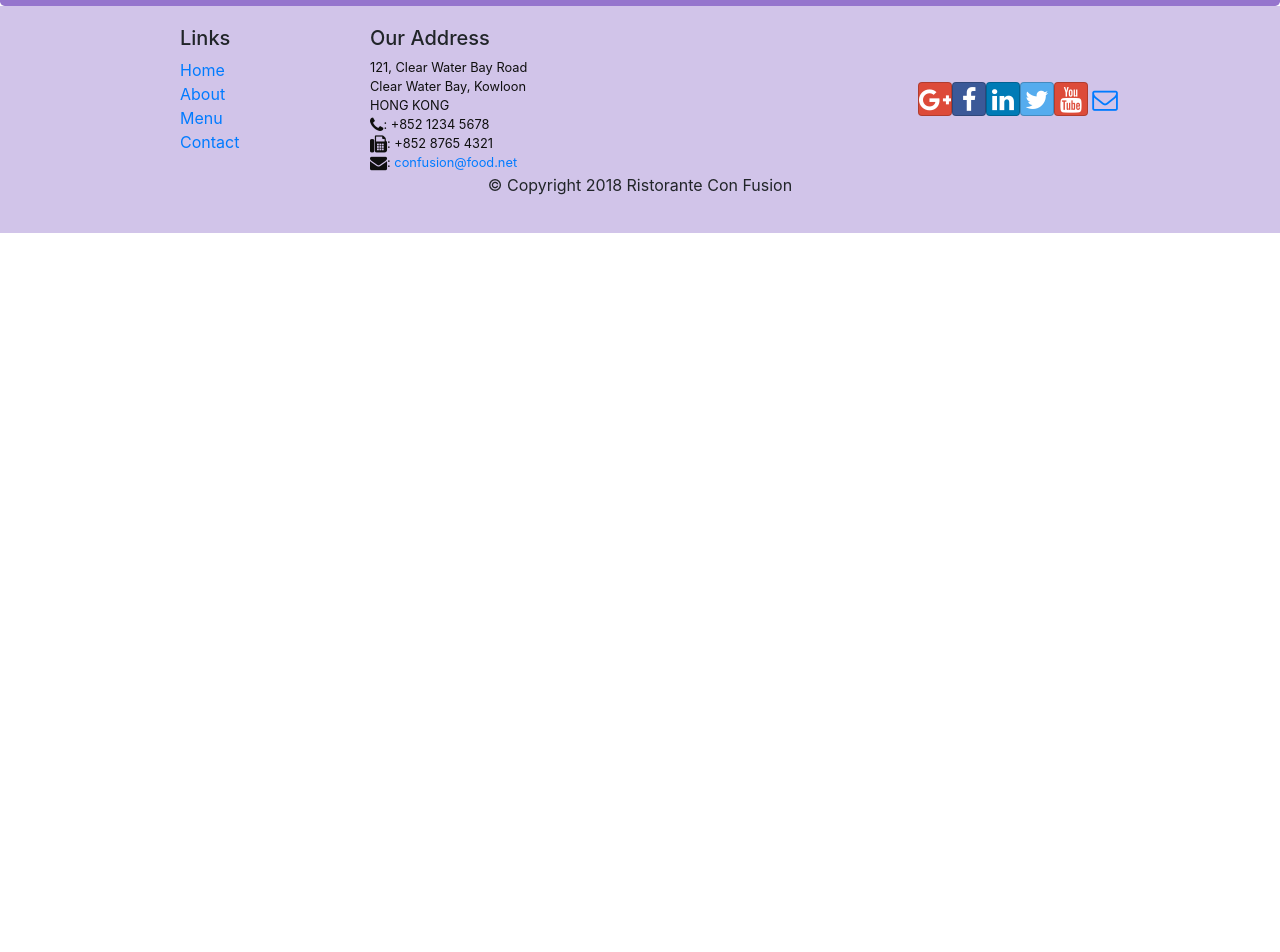
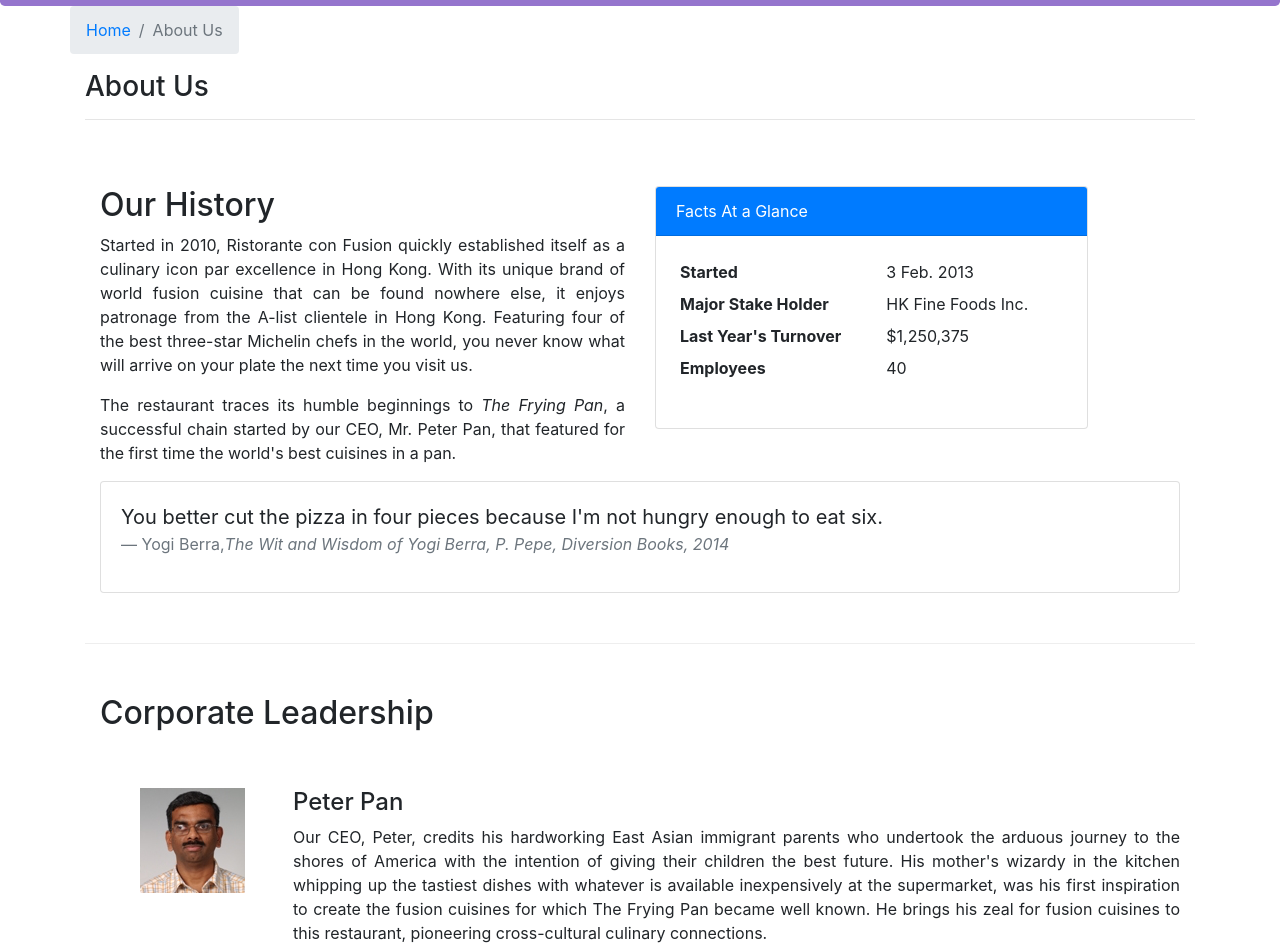
Before and after one commit to karankishor/Ristorante-Con-Fusion, a React (Create React App) app: page /aboutus in a window 1280 px wide. Shown: the part 336-1288 px from the top of the page. Before the commit the page ends 800 px from the top, so only its background shows below. Built offline with nearby package versions, Linux system fonts and the light colour scheme.

Commit message:
Assignment 2

```diff
--- /dev/null
+++ b/src/components/AboutComponent.js
@@ -0,0 +1,100 @@
+import React from 'react';
+import { Breadcrumb, BreadcrumbItem, Card, CardBody, CardHeader, Media } from 'reactstrap';
+import { Link } from 'react-router-dom';
+
+
+
+function RenderLeader({ leader }) {
+    return (
+        <div key={leader.id} className="col-12 mt-5">
+            <Media tag="li">
+                <Media left middle>
+                    <Media object src={leader.image} alt={leader.name} />
+                </Media>
+                <Media body className="ml-5">
+                    <Media heading>{leader.name}</Media>
+                    <p>{leader.description}</p>
+                </Media>
+            </Media>
+        </div>
+    );
+}
+
+
+function About(props) {
+    const leaders = props.leaders.map((leader) => {
+        return (
+            <RenderLeader leader={leader} />
+        );
+    });
+
+    return (
+        <div className="container">
+            <div className="row">
+                <Breadcrumb>
+                    <BreadcrumbItem><Link to="/home">Home</Link></BreadcrumbItem>
+                    <BreadcrumbItem active>About Us</BreadcrumbItem>
+                </Breadcrumb>
+
+                <div className="col-12">
+                    <h3>About Us</h3>
+                    <hr />
+                </div>
+            </div>
+
+            <div className="row row-content">
+                <div className="col-12 col-md-6">
+                    <h2>Our History</h2>
+                    <p>Started in 2010, Ristorante con Fusion quickly established itself as a culinary icon par excellence in Hong Kong. With its unique brand of world fusion cuisine that can be found nowhere else, it enjoys patronage from the A-list clientele in Hong Kong.  Featuring four of the best three-star Michelin chefs in the world, you never know what will arrive on your plate the next time you visit us.</p>
+                    <p>The restaurant traces its humble beginnings to <em>The Frying Pan</em>, a successful chain started by our CEO, Mr. Peter Pan, that featured for the first time the world's best cuisines in a pan.</p>
+                </div>
+                <div className="col-12 col-md-5">
+                    <Card>
+                        <CardHeader className="bg-primary text-white">Facts At a Glance</CardHeader>
+                        <CardBody>
+                            <dl className="row p-1">
+                                <dt className="col-6">Started</dt>
+                                <dd className="col-6">3 Feb. 2013</dd>
+                                <dt className="col-6">Major Stake Holder</dt>
+                                <dd className="col-6">HK Fine Foods Inc.</dd>
+                                <dt className="col-6">Last Year's Turnover</dt>
+                                <dd className="col-6">$1,250,375</dd>
+                                <dt className="col-6">Employees</dt>
+                                <dd className="col-6">40</dd>
+                            </dl>
+                        </CardBody>
+                    </Card>
+                </div>
+                <div className="col-12">
+                    <Card>
+                        <CardBody className="bg-faded">
+                            <blockquote className="blockquote">
+                                <p className="mb-0">You better cut the pizza in four pieces because
+                                    I'm not hungry enough to eat six.</p>
+                                <footer className="blockquote-footer">Yogi Berra,
+                                    <cite title="Source Title">The Wit and Wisdom of Yogi Berra,
+                                        P. Pepe, Diversion Books, 2014</cite>
+                                </footer>
+                            </blockquote>
+                        </CardBody>
+                    </Card>
+                </div>
+            </div>
+            <div className="row row-content">
+                <div className="col-12">
+                    <h2>Corporate Leadership</h2>
+                </div>
+
+               <div className="col-12">
+                    <div className="row">
+                        <Media list>
+                            {leaders}
+                        </Media>
+                    </div>
+                </div>
+            </div>
+        </div>
+    );
+}
+
+export default About;
--- a/src/components/ContactComponent.js
+++ b/src/components/ContactComponent.js
@@ -1,22 +1,34 @@
 import React from 'react';
+import { Breadcrumb, BreadcrumbItem } from 'reactstrap';
+import {Link} from 'react-router-dom';
 
 function Contact(props) {
-    return(
+    return (
         <div className="container">
+            <div className="row">
+                <Breadcrumb>
+                    <BreadcrumbItem><Link to='/home'>Home</Link> </BreadcrumbItem>
+                    <BreadcrumbItem active> Contact Us</BreadcrumbItem>
+                </Breadcrumb>
+                <div className="col-12">
+                    <h3>Contact Us</h3>
+                    <hr />
+                </div>
+            </div>
             <div className="row row-content">
                 <div className="col-12">
-                <h3>Location Information</h3>
+                    <h3>Location Information</h3>
                 </div>
                 <div className="col-12 col-sm-4 offset-sm-1">
-                        <h5>Our Address</h5>
-                        <address>
+                    <h5>Our Address</h5>
+                    <address>
                         121, Clear Water Bay Road<br />
                         Clear Water Bay, Kowloon<br />
                         HONG KONG<br />
                         <i className="fa fa-phone"></i>: +852 1234 5678<br />
                         <i className="fa fa-fax"></i>: +852 8765 4321<br />
                         <i className="fa fa-envelope"></i>: <a href="mailto:confusion@food.net">confusion@food.net</a>
-                        </address>
+                    </address>
                 </div>
                 <div className="col-12 col-sm-6 offset-sm-1">
                     <h5>Map of our Location</h5>
--- a/src/components/DishdetailComponent.js
+++ b/src/components/DishdetailComponent.js
@@ -1,9 +1,11 @@
 import React from "react";
-import { Card, CardImg, CardText, CardBody, CardTitle } from "reactstrap";
+import { Card, CardImg, CardText, CardBody, CardTitle, Breadcrumb, BreadcrumbItem } from "reactstrap";
+import { Link } from 'react-router-dom';
 
 
 
-    function RenderDish({dish}) {
+
+function RenderDish({ dish }) {
 
     if (dish != null)
         return (
@@ -25,7 +27,7 @@
     }
 }
 
-    function RenderComments({comments}){
+function RenderComments({ comments }) {
     if (comments == null) {
         return (<div></div>)
     }
@@ -68,9 +70,19 @@
 
     return (
         <div className="container">
+            <div className="row">
+                <Breadcrumb>
+                    <BreadcrumbItem><Link to='/menu'>Menu</Link> </BreadcrumbItem>
+                    <BreadcrumbItem active>{props.dish.name}</BreadcrumbItem>
+                </Breadcrumb>
+                <div className="col-12">
+                    <h3>Menu</h3>
+                    <hr />
+                </div>
+            </div>
             <div className='row'>
-               <RenderDish dish= {props.dish}/>
-              <RenderComments comments={props.dish.comments}/>
+                <RenderDish dish={props.dish} />
+                <RenderComments comments={props.comments} />
             </div>
         </div>
     )
--- /dev/null
+++ b/src/components/DisplayDish.js
@@ -0,0 +1,24 @@
+import React from "react";
+import DishDetail from './DishdetailComponent';
+import { DISHES } from '../shared/dishes';
+import { LEADERS } from '../shared/leaders';
+import { PROMOTIONS } from '../shared/promotions';
+import { COMMENTS } from '../shared/comments';
+import Menu from './MenuComponent';
+import { useParams, useNavigate } from "react-router-dom";
+
+
+
+function DisplayDish() {
+    const { dishId } = useParams();
+  return (
+    <div className="container">
+       <img width="100%" src={DISHES[dishId].image} alt={DISHES[dishId].name} />
+      <h1>{DISHES[dishId].name}</h1>{" "}
+      <p>{DISHES[dishId].description}</p>{" "}
+    </div>
+
+  );
+}
+
+export default DisplayDish;
--- a/src/components/MainComponent.js
+++ b/src/components/MainComponent.js
@@ -3,13 +3,15 @@
 import Header from './HeaderComponent';
 import Footer from './FooterComponent';
 import Contact from './ContactComponent';
+import About from './AboutComponent';
 import Menu from './MenuComponent';
-import DishDetail from './DishdetailComponent';
 import { DISHES } from '../shared/dishes';
 import { LEADERS } from '../shared/leaders';
 import { PROMOTIONS } from '../shared/promotions';
 import { COMMENTS } from '../shared/comments';
 import {Routes, Route, Navigate} from 'react-router-dom';
+import DisplayDish from './DisplayDish';
+
 
 
 class Main extends Component {
@@ -26,17 +28,18 @@
 
 
   render() {
-
     return (
       <div>
        <Header/>
      <Routes>
-       <Route  index element={<Home dish={this.state.dishes.filter((dish) => dish.featured)[0]}
+       <Route path="/home" index element={<Home dish={this.state.dishes.filter((dish) => dish.featured)[0]}
        promotion={this.state.promotions.filter((promo) => promo.featured)[0]}
        leader={this.state.leaders.filter((leader) => leader.featured)[0]}/>}/>
        <Route exact path="/menu" element={<Menu dishes={this.state.dishes}/>}/>
+       <Route path="/menu/:dishId" element={<DisplayDish/>}/>
        <Route exact path="/contactus" element={<Contact/>}/>
-       <Route path="/redirect" element={ <Navigate to="/home" /> }/>
+       <Route exact path="/aboutus" element={<About  leaders={this.state.leaders}/>}/>
+       <Route path="/home" element={ <Navigate to="/home" /> }/>
      </Routes>
       <Footer/>
       </div>
--- a/src/components/MenuComponent.js
+++ b/src/components/MenuComponent.js
@@ -1,15 +1,18 @@
 import React from 'react';
-import { Card, CardImg, CardImgOverlay, CardTitle } from 'reactstrap';
+import { Card, CardImg, CardImgOverlay, CardTitle, Breadcrumb, BreadcrumbItem } from 'reactstrap';
+import {Link} from 'react-router-dom';
 
 
 
     function RenderMenuItem({dish, onClick}){
         return(
-            <Card onClick={() => onClick(dish.id)}>
+            <Card >
+                <Link to={`/menu/${dish.id}`} >
                 <CardImg width="100%" src={dish.image} alt={dish.name} />
                 <CardImgOverlay>
                     <CardTitle>{dish.name}</CardTitle>
                 </CardImgOverlay>
+                </Link>
         </Card>
         );
     }
@@ -19,13 +22,24 @@
         const menu = props.dishes.map((dish) => {
             return (
                 <div key={ dish.id} className="col-12 col-md-5 m-1">
-                    <RenderMenuItem dish={dish} onClick={props.onClick} />
+                    <RenderMenuItem dish={dish}  />
                 </div>
             );
         });
 
         return (
             <div className="container">
+                <div className="row">
+                    <Breadcrumb>
+                    <BreadcrumbItem>
+                    <Link to='/home'>Home</Link> </BreadcrumbItem>
+                    <BreadcrumbItem active> Menu </BreadcrumbItem>
+                    </Breadcrumb>
+                    <div className="col-12">
+                        <h3>Menu</h3>
+                        <hr />
+                    </div>
+                </div>
                 <div className="row">
                     {menu}
                 </div>
```
Lines whose indentation alone changed are shown as unchanged.
